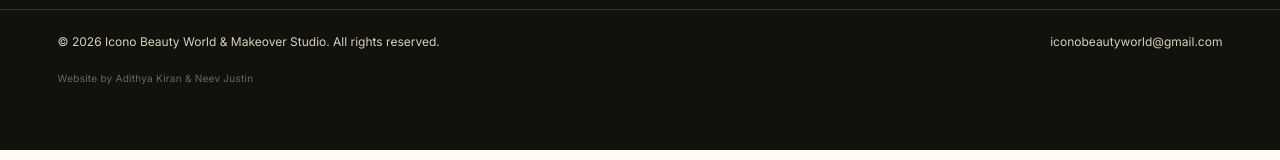
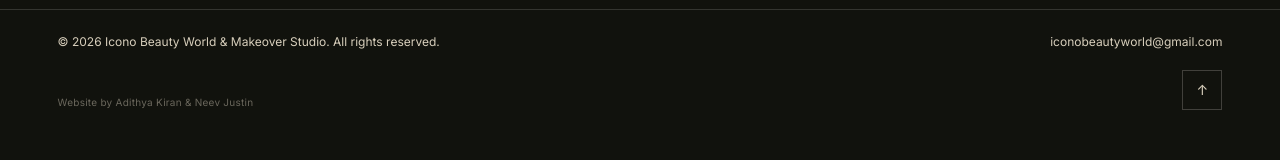
Before and after one commit to 007-Akira/icono, a Next.js app: page / in a window 1280 px wide. Shown: the part 7843-8003 px from the top of the page. Built offline with nearby package versions, Linux system fonts and the light colour scheme; no server answers.

Commit message:
Add return to top navigation

```diff
--- a/app/layout.tsx
+++ b/app/layout.tsx
@@ -49,7 +49,7 @@ export default function RootLayout({ children }: Readonly<{ children: React.Reac
   };
   return (
     <html lang="en">
-      <body>
+      <body id="top">
         <script
           type="application/ld+json"
           dangerouslySetInnerHTML={{ __html: JSON.stringify(localBusiness) }}
--- a/components/layout/Footer.tsx
+++ b/components/layout/Footer.tsx
@@ -8,7 +8,7 @@ export function Footer() {
     <footer className="bg-smoke pb-24 pt-16 text-floral lg:pb-16">
       <div className="page-shell grid gap-12 md:grid-cols-12">
         <div className="md:col-span-4">
-          <Link href="/" aria-label="Icono home">
+          <Link href="/#top" aria-label="Icono home — return to top">
             <BrandLogo className="h-auto w-52" />
           </Link>
           <p className="mt-5 max-w-sm text-sm leading-6 text-bone">
@@ -21,7 +21,7 @@ export function Footer() {
         <div className="md:col-span-2">
           <p className="eyebrow mb-5 text-bone">Explore</p>
           <div className="flex flex-col gap-3 text-sm">
-            <Link href="/">Home</Link>
+            <Link href="/#top">Home</Link>
             <Link href="/about">About</Link>
             <Link href="/services/hair">Services</Link>
             <Link href="/gallery">Gallery</Link>
@@ -62,7 +62,8 @@ export function Footer() {
           </p>
           <a href={`mailto:${business.email}`}>{business.email}</a>
         </div>
-        <p className="mt-5 text-[10px] tracking-wide text-bone/45">
+        <div className="mt-5 flex items-end justify-between gap-6">
+          <p className="text-[10px] tracking-wide text-bone/45">
             Website by{" "}
             <a
               href="https://www.linkedin.com/in/adithya-kiran-08291827b/"
@@ -82,6 +83,14 @@ export function Footer() {
               Neev Justin
             </a>
           </p>
+          <a
+            href="#top"
+            aria-label="Back to top"
+            className="grid size-10 shrink-0 place-items-center border border-floral/20 text-sm text-bone transition-colors hover:border-floral/50 hover:text-floral"
+          >
+            <span aria-hidden>↑</span>
+          </a>
+        </div>
       </div>
     </footer>
   );
--- a/components/layout/Navbar.tsx
+++ b/components/layout/Navbar.tsx
@@ -30,17 +30,19 @@ export function Navbar() {
     setServicesOpen(false);
   };
   const whatsappUrl = createGeneralWhatsAppUrl(business.whatsapp);
+  const homeHref = pathname === "/" ? "#top" : "/#top";
+
   return (
     <header className="fixed inset-x-0 top-0 z-50 border-b border-smoke/10 bg-floral/90 backdrop-blur-md">
       <div className="page-shell flex h-20 items-center justify-between">
-        <Link href="/" aria-label="Icono home">
+        <Link href={homeHref} aria-label="Icono home — return to top">
           <BrandLogo variant="navbar" className="h-14 w-28 sm:w-32" />
         </Link>
         <nav aria-label="Main navigation" className="hidden items-center gap-7 lg:flex">
           {links.slice(0, 2).map((link) => (
             <Link
               key={link.href}
-              href={link.href}
+              href={link.href === "/" ? homeHref : link.href}
               className={`eyebrow border-b py-2 ${pathname === link.href ? "border-smoke" : "border-transparent hover:border-olive"}`}
             >
               {link.label}
@@ -115,7 +117,7 @@ export function Navbar() {
             {links.slice(0, 2).map((link) => (
               <Link
                 key={link.href}
-                href={link.href}
+                href={link.href === "/" ? homeHref : link.href}
                 onClick={closeMenus}
                 className="display border-b border-floral/20 py-4 text-3xl"
               >
```
Lines whose indentation alone changed are shown as unchanged.
